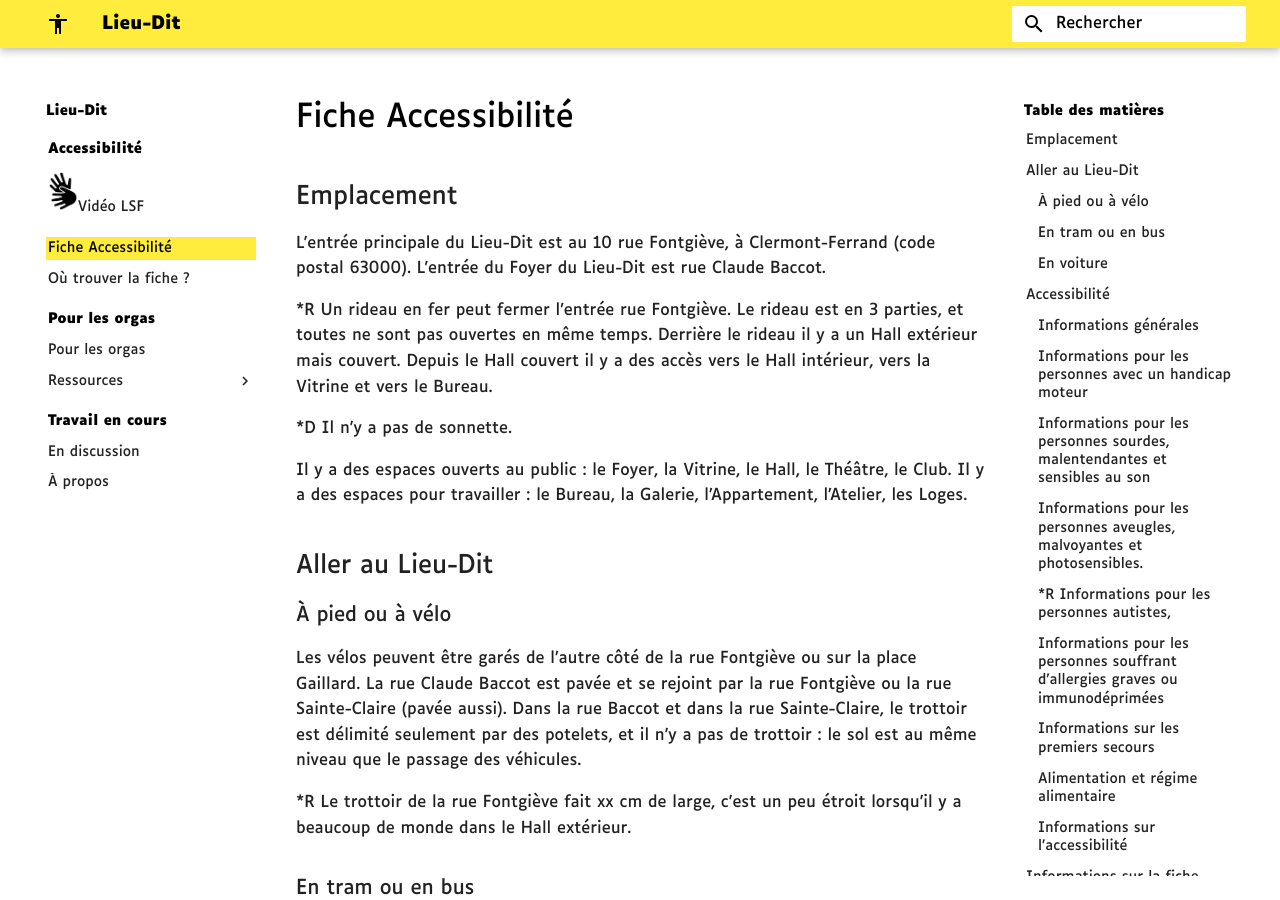
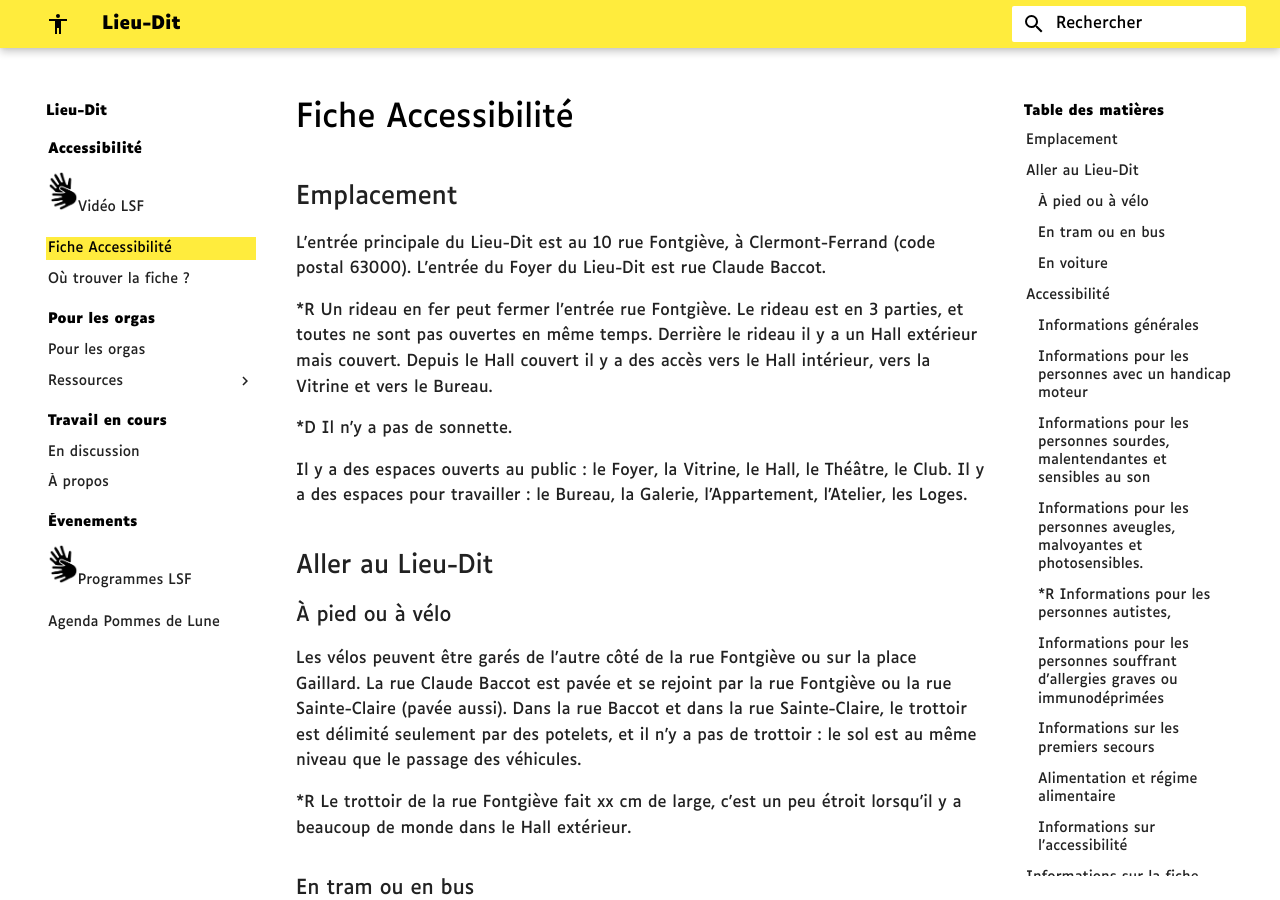
Before and after one commit to Lieu-Dit/web, an MkDocs documentation site: the page built from docs/index.md, in a window 1280 px wide and 900 px high. Built offline with MkDocs 1.6.1 and Material for MkDocs 9.7.7, drawn with Linux system fonts in a browser that asks for light colours.

Commit message:
add LSF program page and Pommes de Lune link

```diff
--- a/mkdocs.yml
+++ b/mkdocs.yml
@@ -33,6 +33,9 @@ nav:
   - Travail en cours:
     - En discussion: todo.md
     - À propos: about.md
+  - Évenements:
+    - <span class="lsf">Programmes LSF</span>: programme_lsf.md
+    - Agenda Pommes de Lune: https://pommesdelune.fr/place/2-le-lieu-dit
 
 #markdown_extensions:
   #- toc:
```
Also changed, not shown: docs/programme_lsf.md (added, +5 -0 lines).
